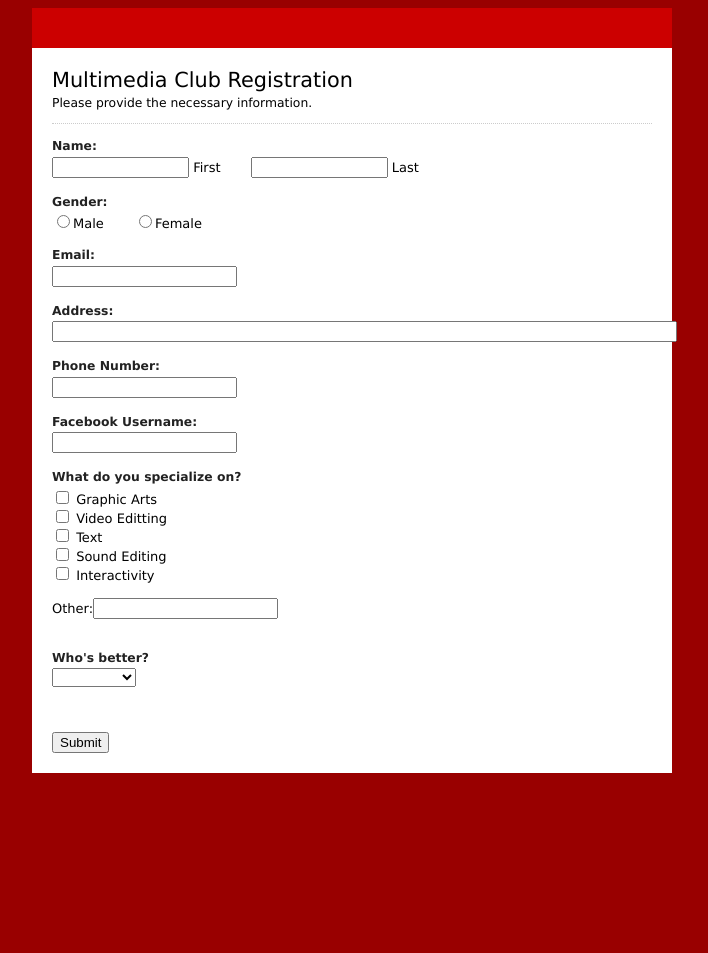
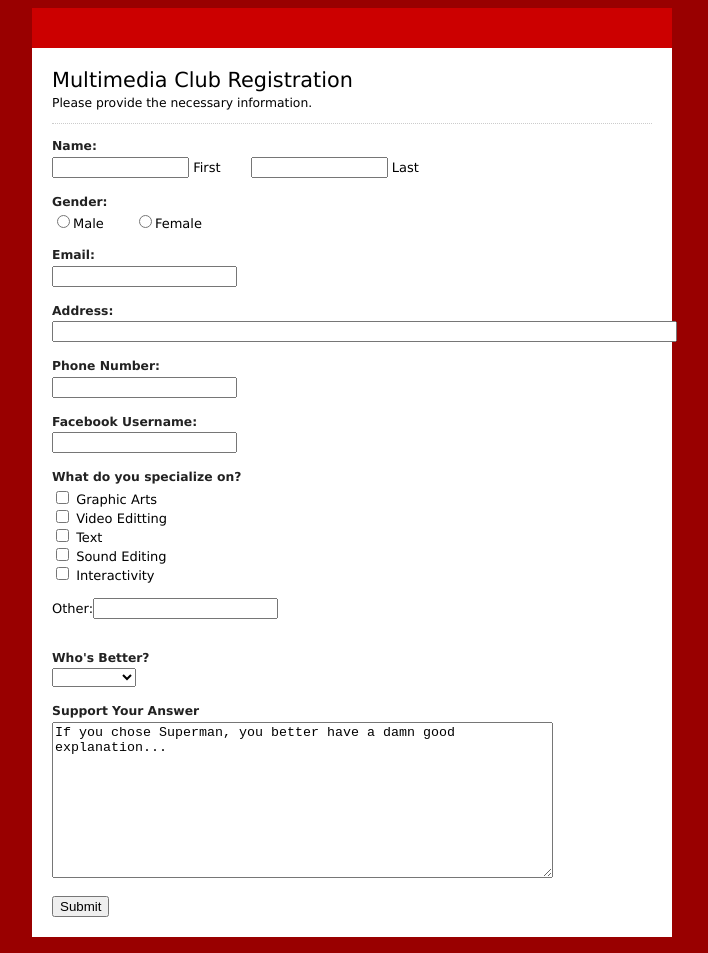
Before and after one commit to Natnas/form, a plain HTML site: page index.html in a window 1280 px wide. Shown: the whole page, without its empty margins (288-996 px from the left). Before the commit the page ends 800 px from the top, so only its background shows below. Drawn offline with Linux system fonts and the light colour scheme.

Commit message:
Update index.html

```diff
--- a/index.html
+++ b/index.html
@@ -59,7 +59,7 @@
                             <br>
                             <br>
                             <br>
-                            <label class="description">Who's better?</label>
+                            <label class="description">Who's Better?</label>
                             <select name="hero">
                             <option value=""></option>
                             <option value="batman">Batman</option>
@@ -67,6 +67,9 @@
                             </select>
                         <br>
                         <br>
+                        <label class="description">Support Your Answer</label>
+                        <textarea name="message" rows="10" cols="60">If you chose Superman, you better have a damn good explanation...
+                        </textarea>
                         <br>
                         <br>
                         <input type="submit" value="Submit" onclick="alert('Registration Sent')">
```
